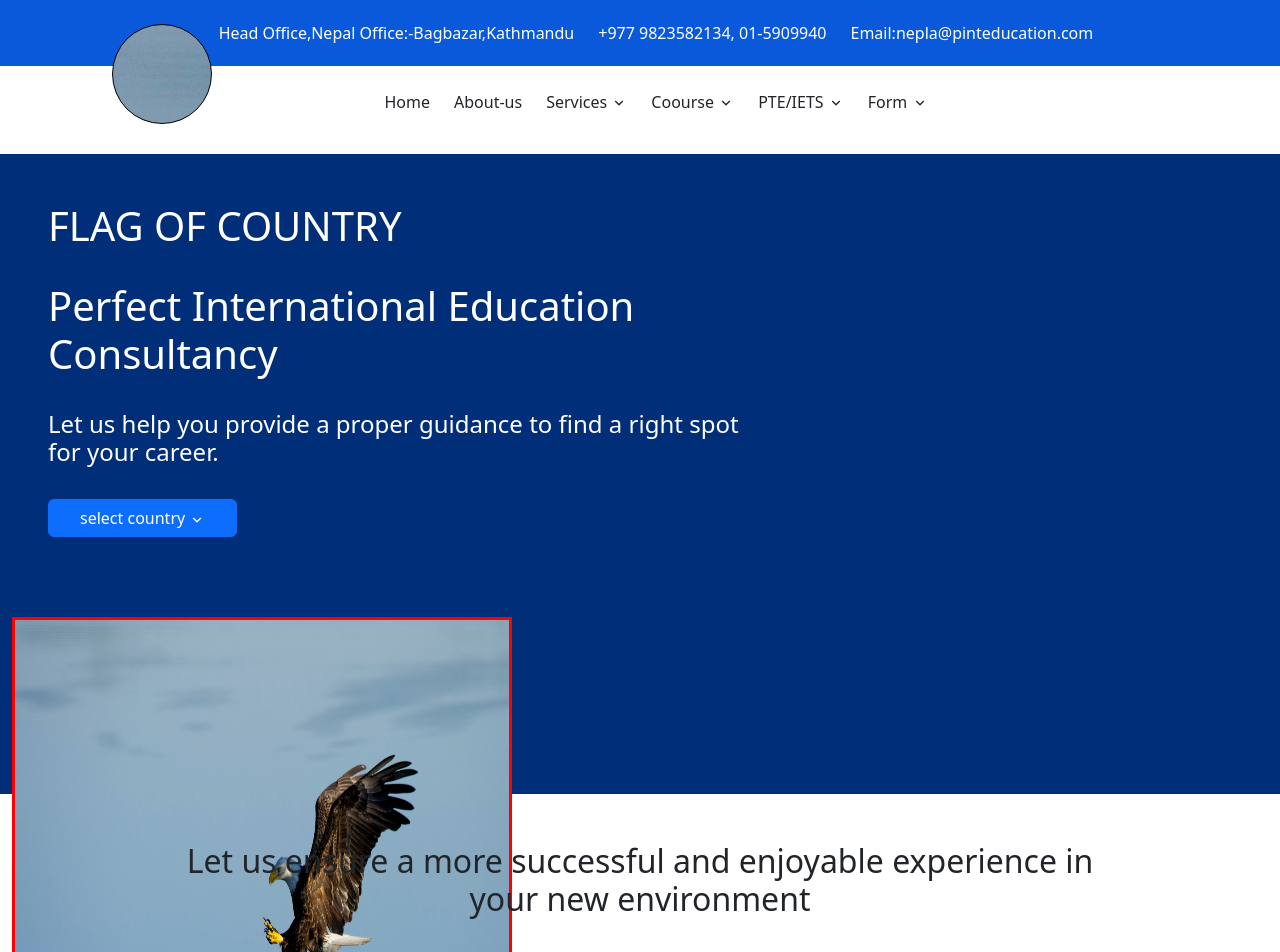
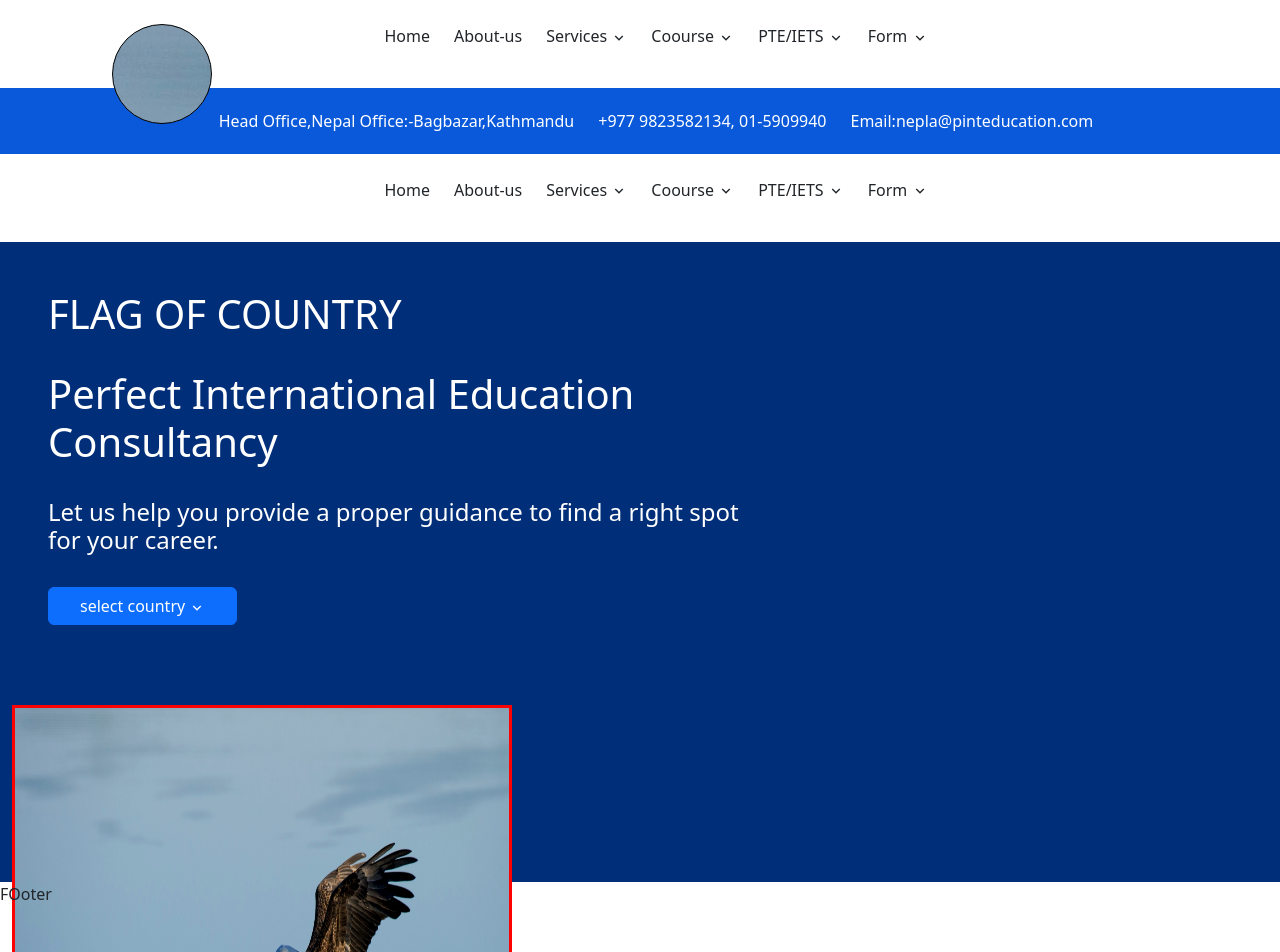
Before and after one commit to Aayusha1523/PerfectInternationWebsite, a React (Vite) app: page / in a window 1280 px wide. Shown: the top 952 px of the page. Built offline with nearby package versions, Linux system fonts and the light colour scheme.

Commit message:
Router Added

```diff
--- a/package.json
+++ b/package.json
@@ -7,7 +7,7 @@
     "dev": "vite",
     "build": "vite build",
     "lint": "eslint . --ext js,jsx --report-unused-disable-directives --max-warnings 0",
-    "lintFix":"eslint . --ext js,jsx --fix",
+    "lintFix": "eslint . --ext js,jsx --fix",
     "preview": "vite preview"
   },
   "dependencies": {
@@ -15,7 +15,8 @@
     "react": "^18.2.0",
     "react-bootstrap": "^2.10.2",
     "react-dom": "^18.2.0",
-    "react-icons": "^5.2.1"
+    "react-icons": "^5.2.1",
+    "react-router-dom": "^6.25.1"
   },
   "devDependencies": {
     "@types/react": "^18.2.66",
--- a/src/main.jsx
+++ b/src/main.jsx
@@ -3,10 +3,17 @@ import "bootstrap/dist/css/bootstrap.css";
 
 import React from "react";
 import ReactDOM from "react-dom/client";
+import { createBrowserRouter, RouterProvider } from "react-router-dom";
 
 import App from "./App.jsx";
+import MainRouter from "./routes/MainRouter.jsx";
+
+const router = createBrowserRouter([...MainRouter]);
+
 ReactDOM.createRoot(document.getElementById("root")).render(
   <React.StrictMode>
-    <App />
+    <RouterProvider router={router}>
+      <App />
+    </RouterProvider>
   </React.StrictMode>
 );
--- /dev/null
+++ b/src/pages/MainLayout.jsx
@@ -0,0 +1,20 @@
+import React from "react";
+import { Outlet, useLocation } from "react-router-dom";
+
+import NavbarBar from "../components/NavbaR/NavbarBar";
+import Header from "./Header";
+
+const MainLayout = () => {
+  const location = useLocation();
+  const isHomePage = location.pathname === "/";
+
+  return (
+    <>
+      <NavbarBar />
+      {isHomePage ? <Header /> : <Outlet />}
+      <div>FOoter</div>
+    </>
+  );
+};
+
+export default MainLayout;
--- /dev/null
+++ b/src/routes/MainRouter.jsx
@@ -0,0 +1,22 @@
+import React from "react";
+
+import MainLayout from "../pages/MainLayout";
+
+const MainRouter = [
+  {
+    path: "/",
+    element: <MainLayout />,
+    children: [
+      {
+        path: "about",
+        element: <div>ABout</div>,
+      },
+      {
+        path: "contact",
+        element: <div>Contact</div>,
+      },
+    ],
+  },
+];
+
+export default MainRouter;
```
Also changed, not shown: 1 other file (tests, documents, lock files or other folders).
